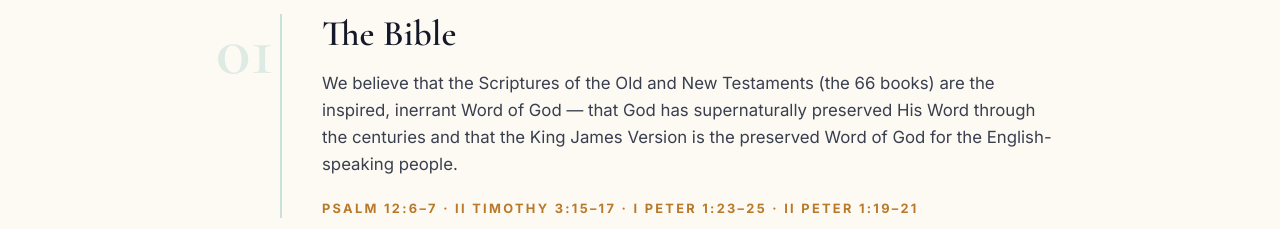
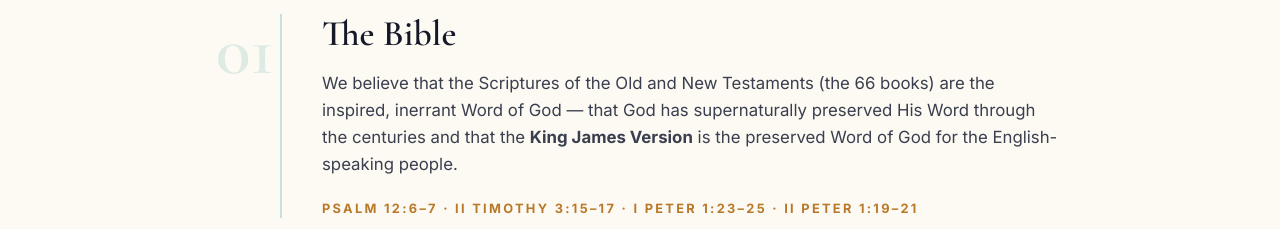
Before and after one commit to edesent/libertybaptistlake-site, a Next.js app: page /we-believe in a window 1280 px wide. Shown: the part 564-793 px from the top of the page. Built offline with nearby package versions, Linux system fonts and the light colour scheme.

Commit message:
Bold 'King James Version' in The Bible article body only

```diff
--- a/src/app/we-believe/page.tsx
+++ b/src/app/we-believe/page.tsx
@@ -92,7 +92,15 @@
                     {a.title}
                   </h2>
                   <p className="text-[1.05rem] text-text-body leading-relaxed mb-5">
-                    {a.body}
+                    {a.num === "01" ? (
+                      <>
+                        {a.body.split("King James Version")[0]}
+                        <strong>King James Version</strong>
+                        {a.body.split("King James Version")[1]}
+                      </>
+                    ) : (
+                      a.body
+                    )}
                   </p>
                   <p className="text-[0.8rem] font-bold tracking-[0.18em] uppercase text-amber-dark">
                     {a.verses}
```
